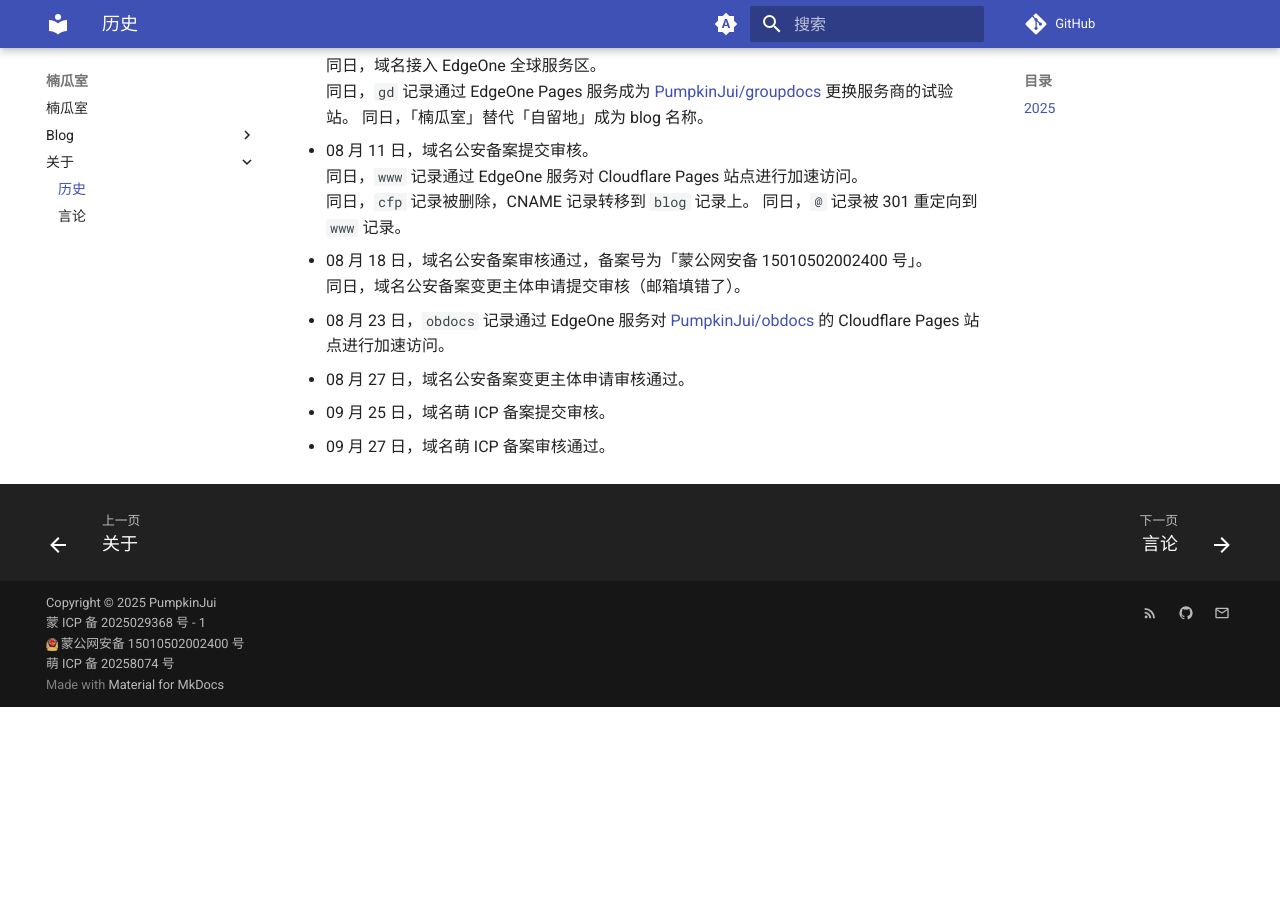
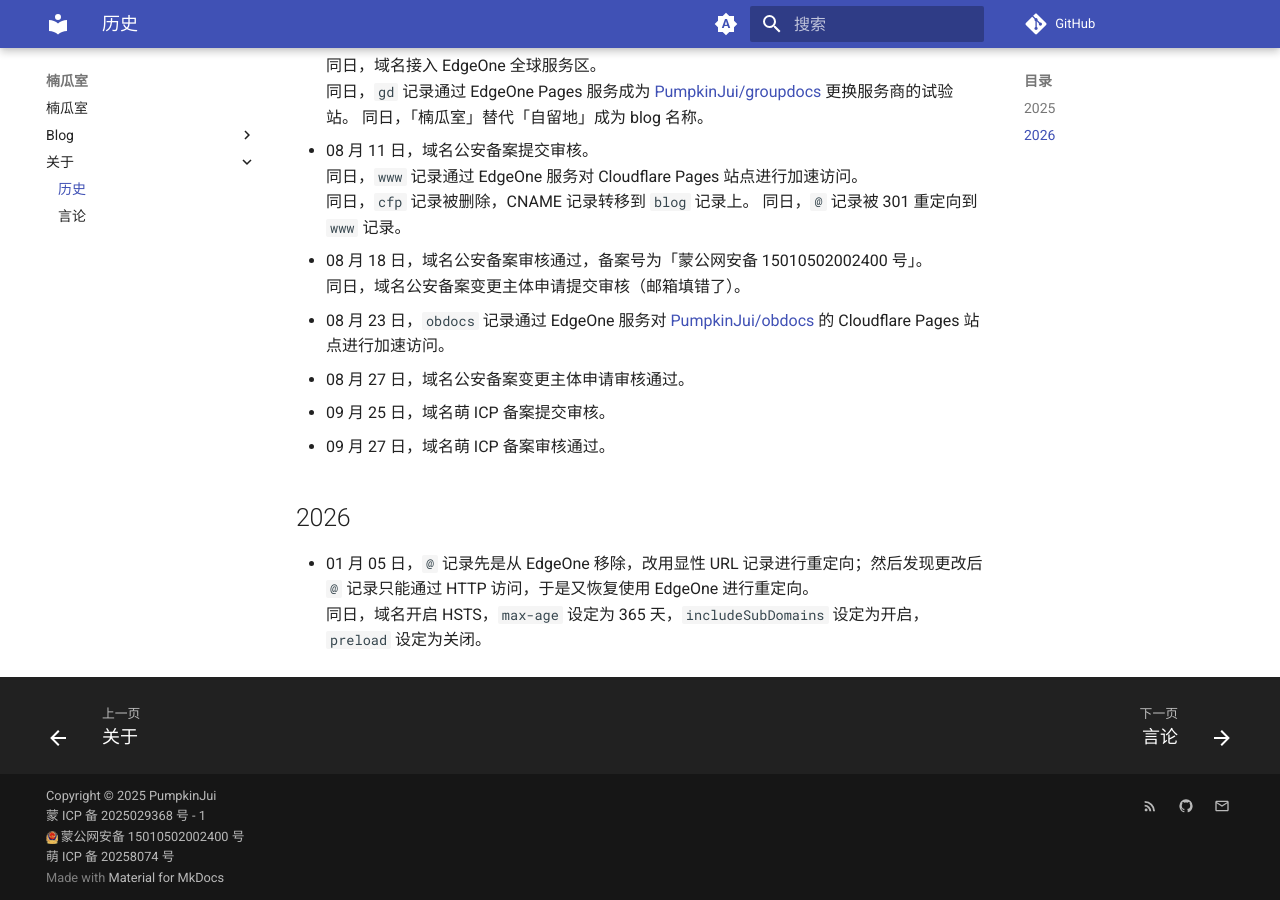
Before and after one commit to PumpkinJui/blog, an MkDocs documentation site: the page built from docs/about/history.md, in a window 1280 px wide and 900 px high, scrolled down 590 px. Built offline with MkDocs 1.6.1 and Material for MkDocs 9.7.7, drawn with Linux system fonts in a browser that asks for light colours; comment, search, counter and statistics services are not loaded; before the commit the page ends 1297 px from its top, so only the background shows below that.

Commit message:
Update History

```diff
--- a/docs/about/history.md
+++ b/docs/about/history.md
@@ -27,3 +27,8 @@
 - 08 月 27 日，域名公安备案变更主体申请审核通过。
 - 09 月 25 日，域名萌 ICP 备案提交审核。
 - 09 月 27 日，域名萌 ICP 备案审核通过。
+
+## 2026
+
+- 01 月 05 日，`@` 记录先是从 EdgeOne 移除，改用显性 URL 记录进行重定向；然后发现更改后 `@` 记录只能通过 HTTP 访问，于是又恢复使用 EdgeOne 进行重定向。
+  同日，域名开启 HSTS，`max-age` 设定为 365 天，`includeSubDomains` 设定为开启，`preload` 设定为关闭。
```
